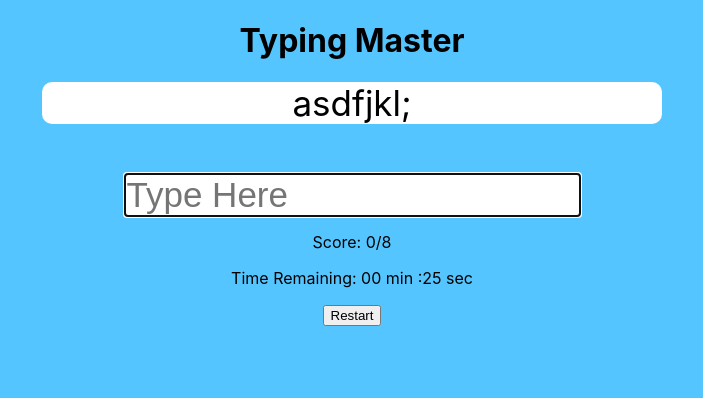
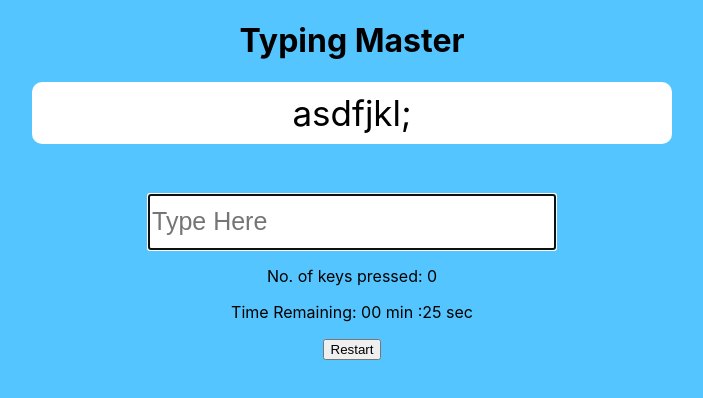
Before and after one commit to rajeshdeo/chabbi, a React (Create React App) app in the folder typemaster/: page / in a window 1280 px wide. Shown: the top 398 px of the page, without its empty margins (288-991 px from the left). Built offline with nearby package versions, Linux system fonts and the light colour scheme.

Commit message:
created timer and accuracy

```diff
--- a/typemaster/src/Components/Typemaster.jsx
+++ b/typemaster/src/Components/Typemaster.jsx
@@ -46,7 +46,7 @@ const TypingMaster = () => {
       if (currentIndex === keyboardKeys.length - 1) {
         setEndTime(Date.now());
       }
-      setScore(score + 1);
+    //   setScore(score + 1);
       setCurrentIndex(currentIndex + 1);
     }
   };
@@ -63,14 +63,23 @@ const TypingMaster = () => {
 
   const calculateAccuracy = () => {
     const typedKeys = text.slice(0, keyboardKeys.length);
-    console.log(typedKeys);
+     console.log(typedKeys);
+
     const matchedKeys = typedKeys.split('').filter((key, index) => key === keyboardKeys[index]);
     const accuracyPercentage = (matchedKeys.length / keyboardKeys.length) * 100;
     setAccuracy(accuracyPercentage.toFixed(2));
   };
 
   const handleInputChange = (event) => {
+//    console.log( keyboardKeys.split(""))
+//    console.log(event.target.value)
     setText(event.target.value);
+    setScore(event.target.value.length)
+    keyboardKeys.split("").forEach((el,index)=>{
+        <div key={el.id}>
+            <span>{el}</span>
+        </div>
+    })
   };
 
   const formatTime = () => {
@@ -84,10 +93,10 @@ const TypingMaster = () => {
       <h1>Typing Master</h1>
       <div className={styles.keyboardKeys}>{keyboardKeys}</div>
       <input type="text" value={text} ref= {inputRef} className={styles.keyboardInput}
-       onChange={handleInputChange} disabled={endTime !== null}
+       onChange={handleInputChange} disabled={endTime !== null || text.length==keyboardKeys.length}
        placeholder='Type Here'/>
       <p>
-        Score: {score}/{keyboardKeys.length}
+        No. of keys pressed: {score}
       </p>
       {endTime ? (
         <p>Accuracy: {accuracy}%</p>
--- a/typemaster/src/Styles/Typescript.module.css
+++ b/typemaster/src/Styles/Typescript.module.css
@@ -2,11 +2,12 @@ body{
     background-color: rgb(85,197,255);
 }
 
-.keyboardKeys, .keyboardInput{
+.keyboardKeys{
     max-width:620px;
     border: 1px solid black;
     margin: auto;
-    max-height: 80px;
+    padding: 10px;
+    /* max-height: 80px; */
     font-size: 35px;
     /* word-spacing: 5px; */
     display: flex;
@@ -17,7 +18,14 @@ body{
     border-radius: 10px;
     border: none;
 }
-.keyboardInput{
+input{
+    width: 400px;
+    height: 50px;
+
     margin-top: 50px;
-    border-radius: 0px;
+
+    font-size: 25px;
 }
+div>span{
+    background-color: brown;
+}
```
